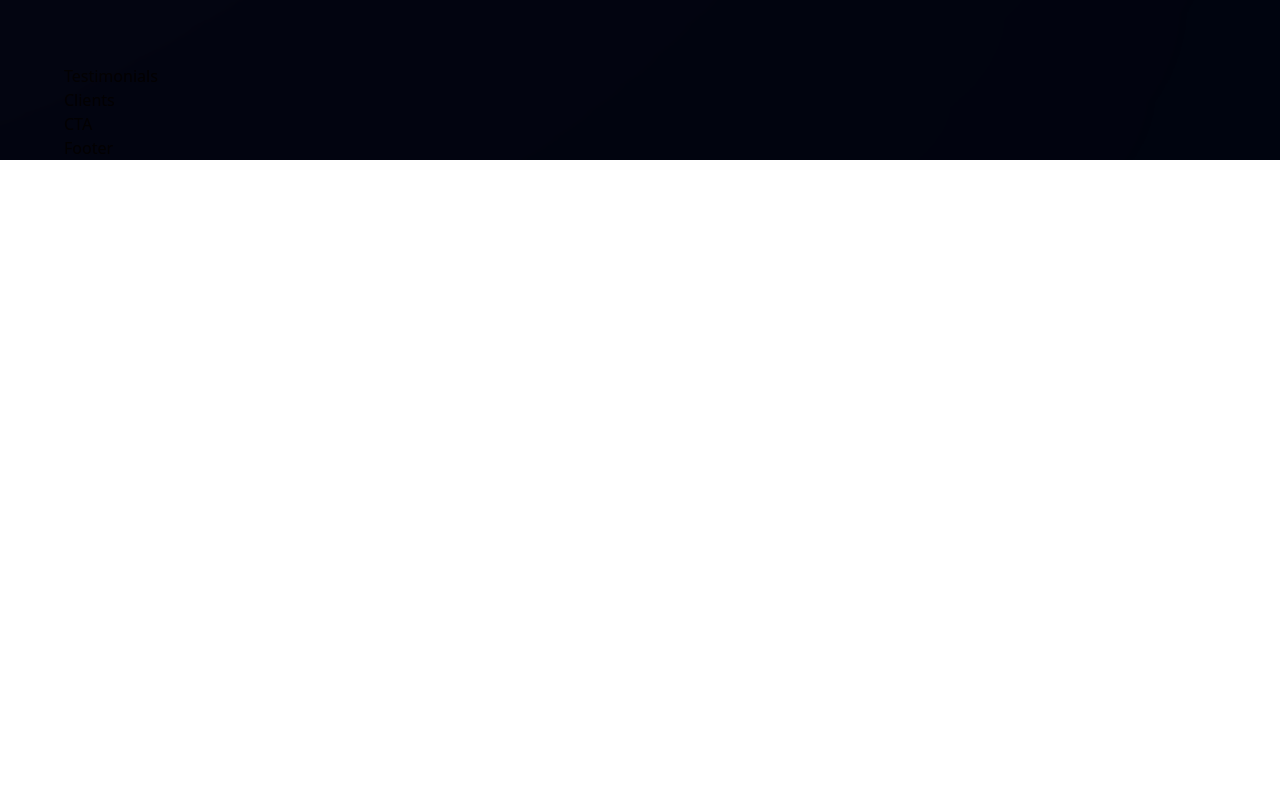
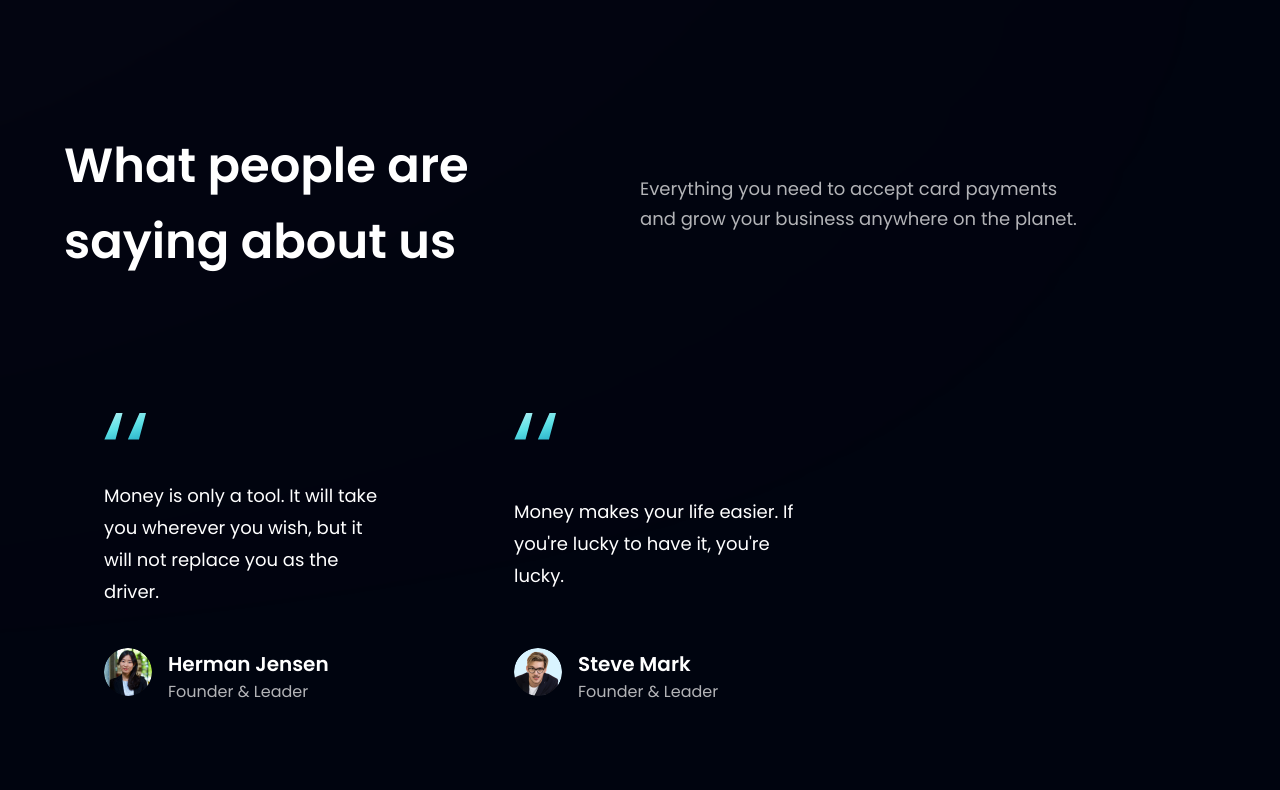
Before and after one commit to catuchi/bank-app, a React (Vite) app: page / in a window 1280 px wide. Shown: the part 2710-3500 px from the top of the page. Before the commit the page ends 2870 px from the top, so only its background shows below. Built offline with nearby package versions, Linux system fonts and the light colour scheme.

Commit message:
create and style feedbackCard component

```diff
--- /dev/null
+++ b/src/components/FeedbackCard.jsx
@@ -0,0 +1,31 @@
+import React from "react";
+import { quotes } from "../assets";
+
+const FeedbackCard = ({ content, name, title, img }) => {
+  return (
+    <div className="flex justify-between flex-col px-10 py-12 rounded-[20px] max-w-[370px] md:mr-10 sm:mr-5 mr-0 my-5 feedback-card">
+      <img
+        src={quotes}
+        alt="double_quotes"
+        className="w-[42px] h-[27px] object-contain"
+      />
+      <p className="font-poppins font-normal text-[18px] leading-[32px] text-white my-10">
+        {content}
+      </p>
+
+      <div className="flex flex-row">
+        <img src={img} alt="name" className="w-[48px] h-[48px] rounded-full" />
+        <div className="flex flex-col ml-4">
+          <h4 className="font-poppins font-semibold text-[20px] leading-[32px] text-white">
+            {name}
+          </h4>
+          <p className="font-poppins font-normal text-[16px] leading-[24px] text-dimWhite">
+            {title}
+          </p>
+        </div>
+      </div>
+    </div>
+  );
+};
+
+export default FeedbackCard;
--- a/src/components/Testimonials.jsx
+++ b/src/components/Testimonials.jsx
@@ -1,7 +1,36 @@
 import React from "react";
+import { feedback } from "../constants";
+import styles from "../style";
+import FeedbackCard from "./FeedbackCard";
 
 const Testimonials = () => {
-  return <div>Testimonials</div>;
+  return (
+    <section
+      id="clients"
+      className={`${styles.paddingY} ${styles.flexCenter} flex-col relative`}
+    >
+      {/* TODO */}
+      <div className="" />
+
+      <div className="w-full flex justify-between items-center md:flex-row flex-col sm:mb-16 mb-6 relative z-[1]">
+        <h1 className={styles.heading2}>
+          What people are <br className="sm:block hidden" /> saying about us
+        </h1>
+        <div className="w-full md:mt-0 mt-6">
+          <p className={`${styles.paragraph} text-left max-w-[450px]`}>
+            Everything you need to accept card payments and grow your business
+            anywhere on the planet.
+          </p>
+        </div>
+      </div>
+
+      <div className="flex flex-wrap sm:justify-start justify-center w-full feedback-container relative z-[1]">
+        {feedback.map((card) => (
+          <FeedbackCard key={card.id} {...card} />
+        ))}
+      </div>
+    </section>
+  );
 };
 
 export default Testimonials;
```
